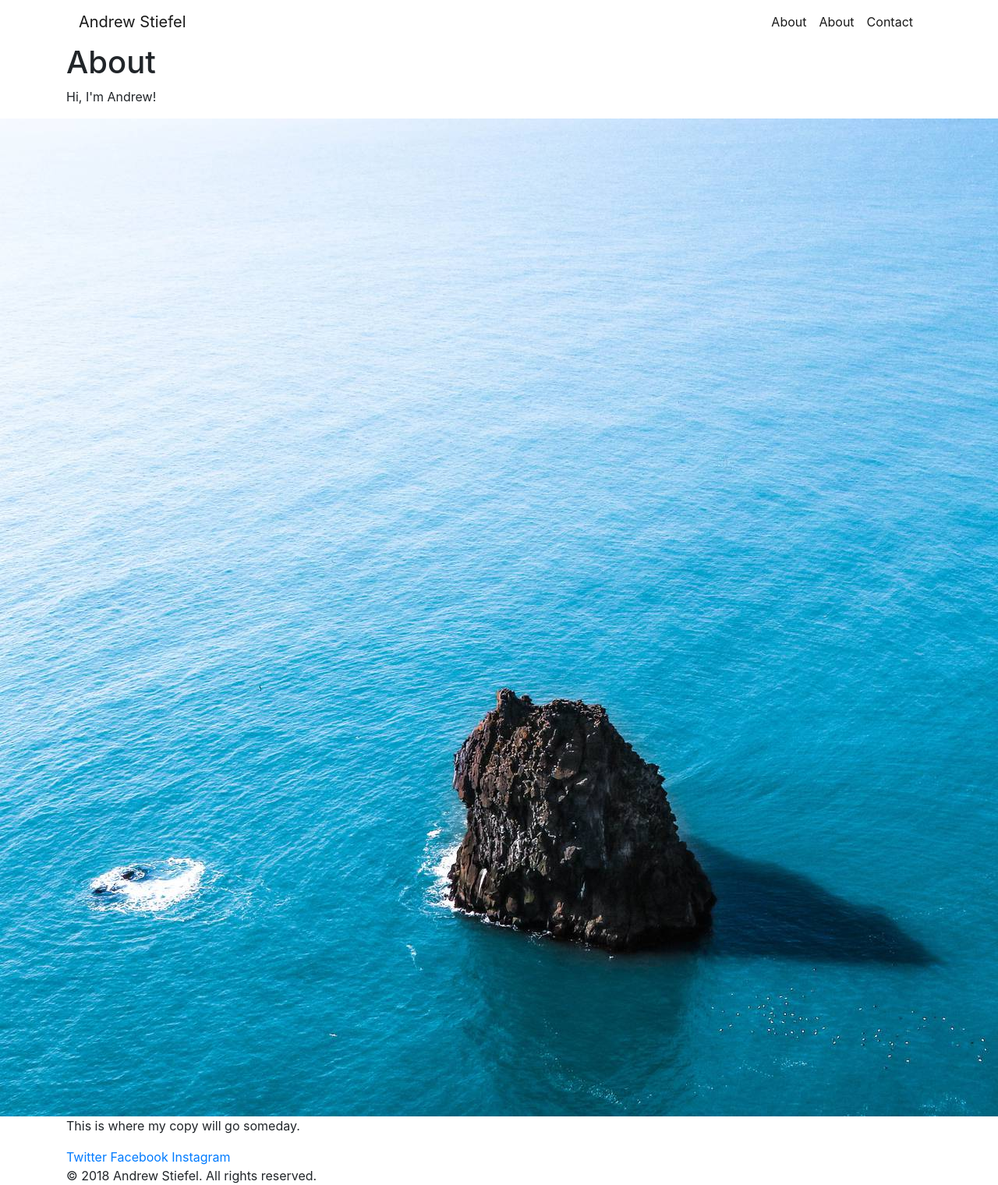
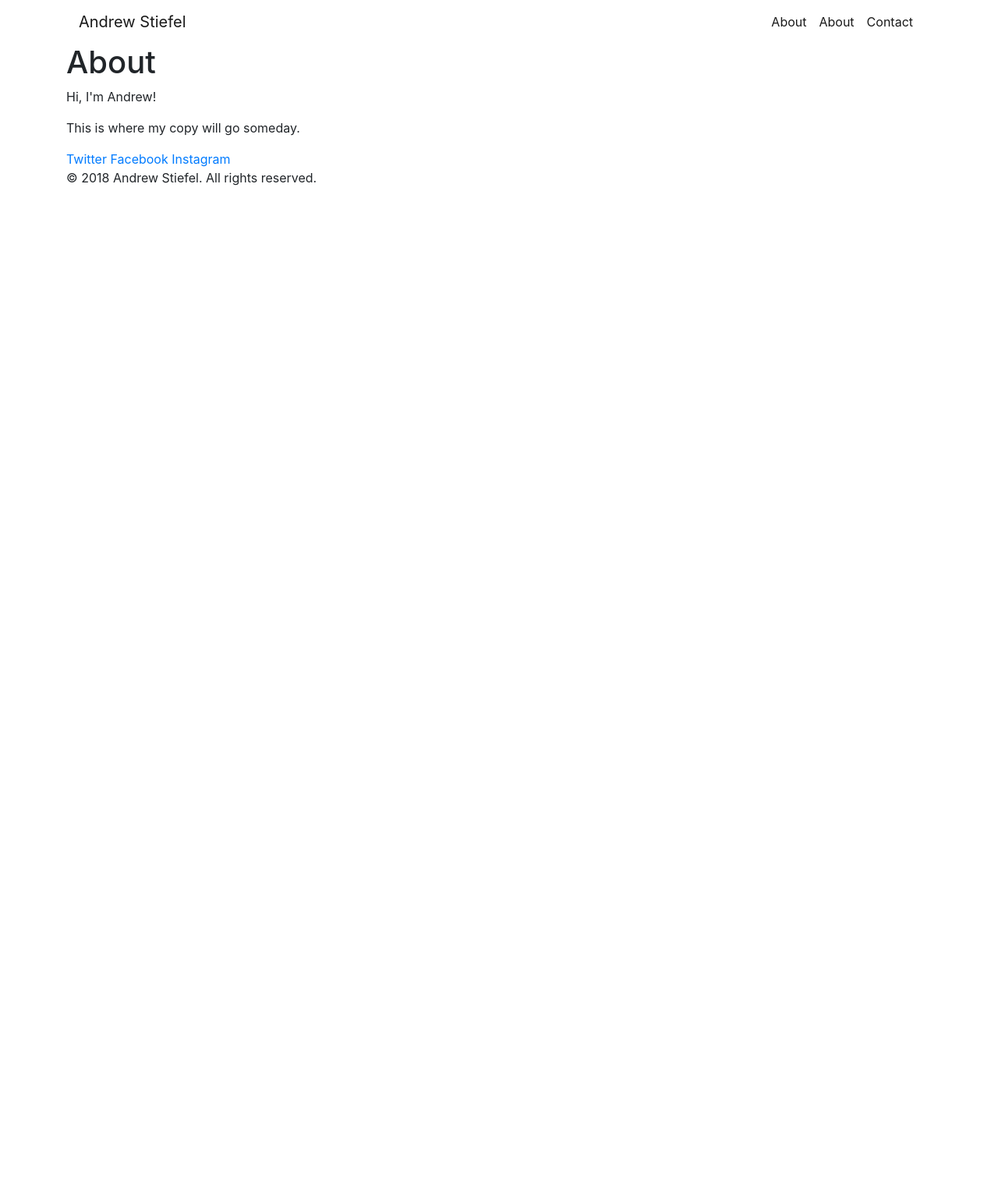
Before and after one commit to andrewstiefel/andrewstiefel.com, a Jekyll site: the page built from about.md, in a window 1280 px wide. Shown: the whole page at 78% size. Built offline with Jekyll 4.4.1, drawn with Linux system fonts in a browser that asks for light colours; nearby versions of some CDN libraries; some web fonts are replaced; after the commit the page ends 900 px from its top, so only the background shows below that.

Commit message:
Update _layouts/default.html

```diff
--- a/_layouts/default.html
+++ b/_layouts/default.html
@@ -30,10 +34,6 @@
 
             <section class="single">
 
-                {% if page.featured-img %}
-                    <div class="image-wrap"><img src="../assets/img/posts/{{ page.featured-img }}"></div>
-                {% endif %}
-
                 <div class="container">
 
     		      {{ content }}
```
Also changed, not shown: other parts of _layouts/default.html (+4 -0 lines).
